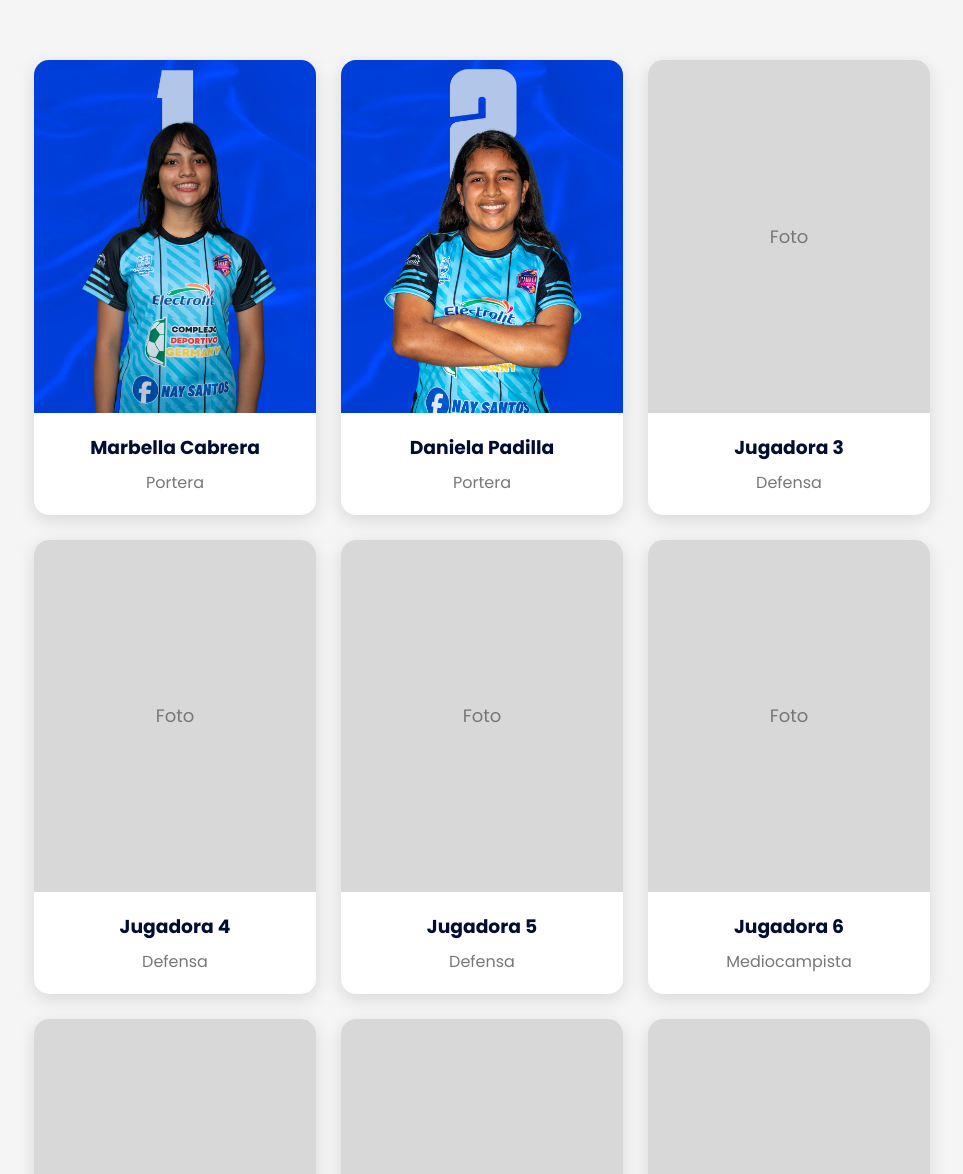
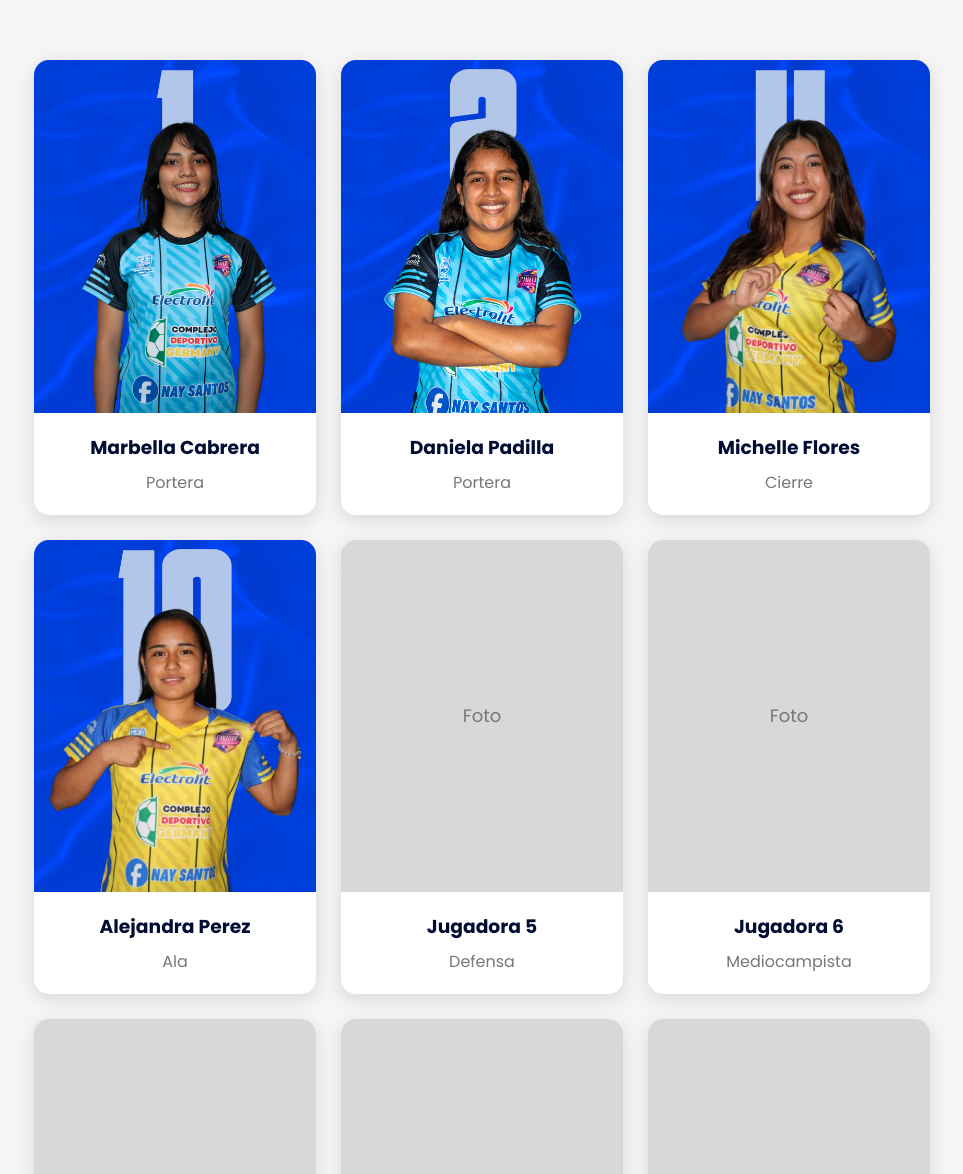
Before and after one commit to ADcanarios2017/AD-Canarios, a plain HTML site: page plantilla-femenina.html in a window 1280 px wide. Shown: the part 488-1662 px from the top of the page, without its empty margins (158-1121 px from the left). Drawn offline with Linux system fonts and the light colour scheme.

Commit message:
Update plantilla-femenina.html

```diff
--- a/plantilla-femenina.html
+++ b/plantilla-femenina.html
@@ -69,19 +69,19 @@
 
     <!-- Jugadora 3 -->
     <div class="player-card">
-        <div class="player-photo">Foto</div>
+        <div class="player-photo"><img src="img/Femenino/MICHELLE.jpg"></div>
         <div class="player-info">
-            <h3>Jugadora 3</h3>
-            <p>Defensa</p>
+            <h3>Michelle Flores</h3>
+            <p>Cierre</p>
         </div>
     </div>
 
     <!-- Jugadora 4 -->
     <div class="player-card">
-        <div class="player-photo">Foto</div>
+        <div class="player-photo"><img src="img/Femenino/ALEJANDRA.jpg"></div>
         <div class="player-info">
-            <h3>Jugadora 4</h3>
-            <p>Defensa</p>
+            <h3>Alejandra Perez</h3>
+            <p>Ala</p>
         </div>
     </div>
 
```
